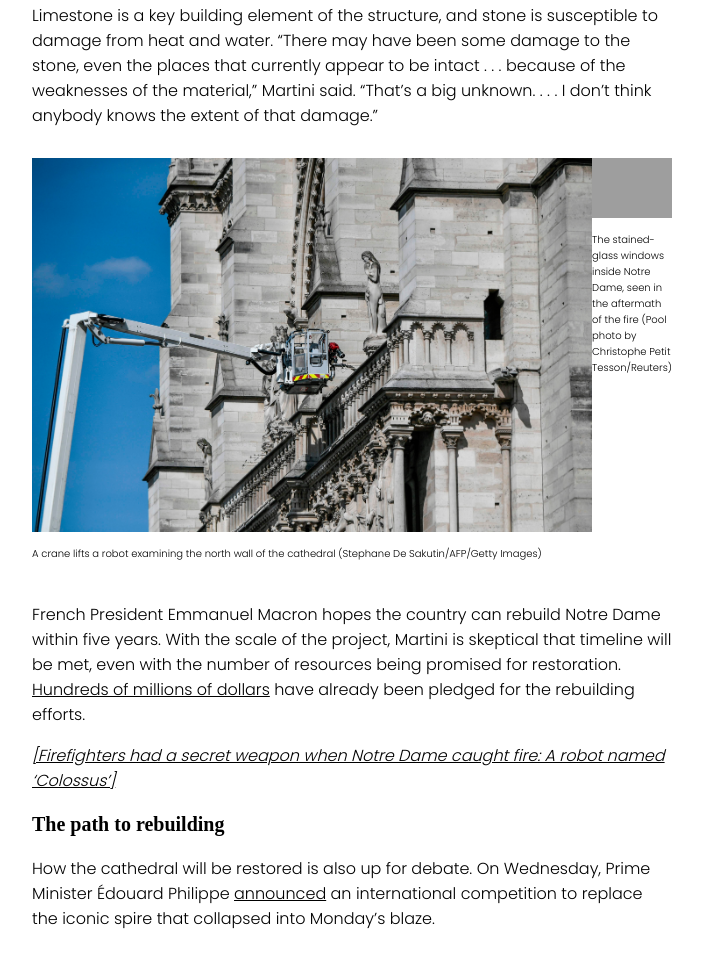
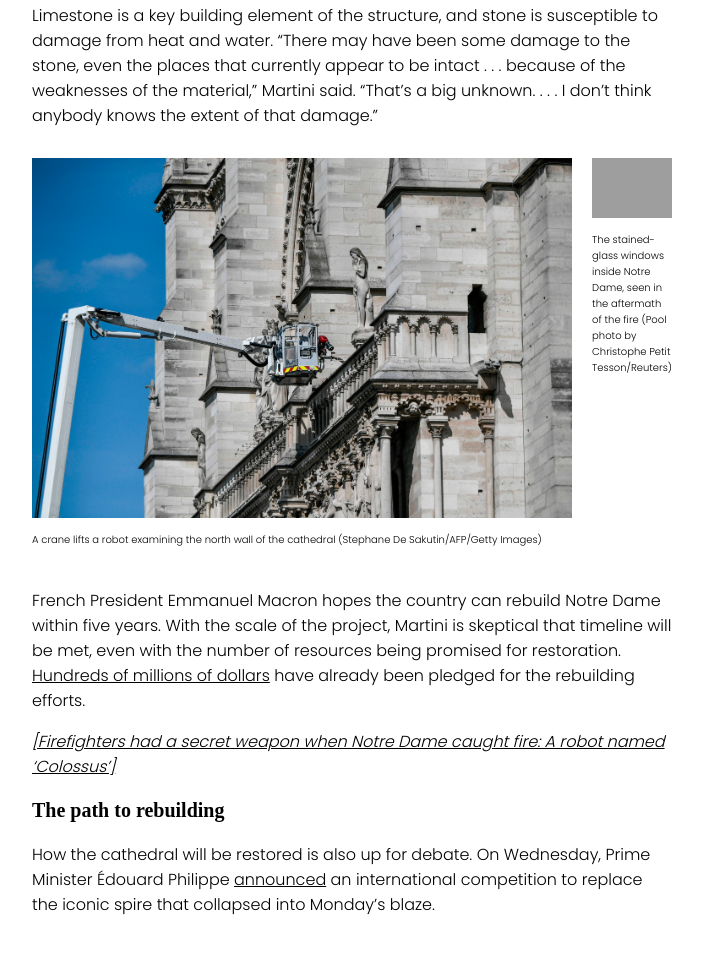
Before and after one commit to rcwhite29/midterm, a plain HTML site: page index.html in a window 1280 px wide. Shown: the part 871-1826 px from the top of the page, without its empty margins (288-991 px from the left). Drawn offline with Linux system fonts and the light colour scheme; grey boxes are pictures that could not be loaded; a web font is replaced by a local one.

Commit message:
fixed photos

```diff
--- a/midtermcss.css
+++ b/midtermcss.css
@@ -58,6 +58,14 @@ font-size: 16px;
     justify-content: space-around;
 }
 
+#photoone {
+    margin-right: 10px;
+}
+
+#phototwo {
+    margin-left: 10px;
+}
+
 .photo.graphic {
     width: 50%;
     float: right;
```
